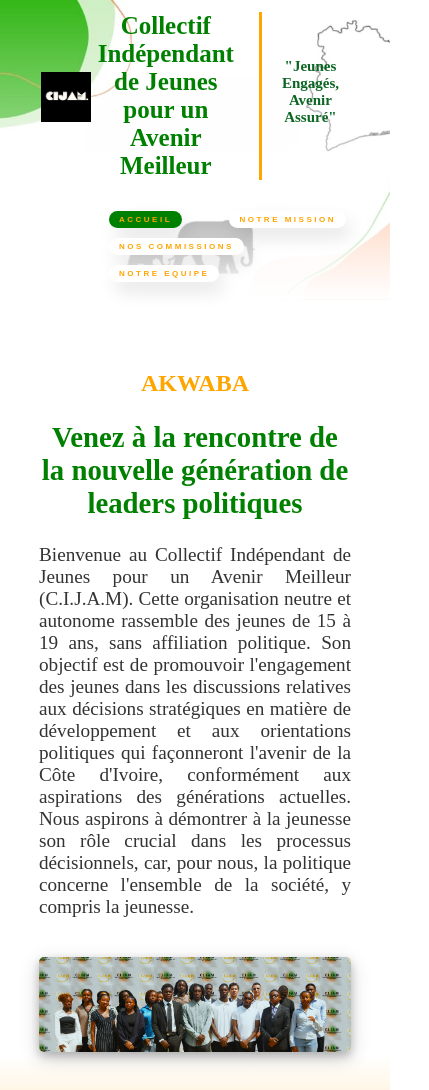
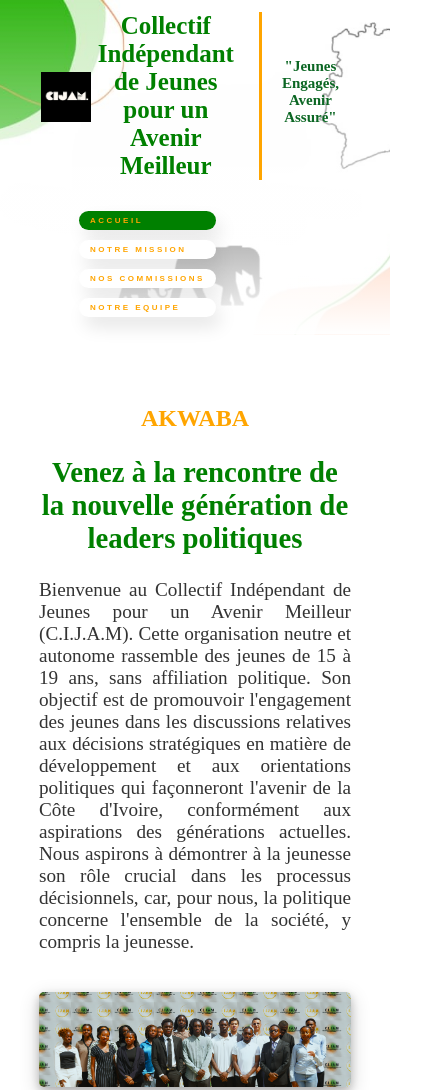
Before and after one commit to CIJAM/CIJAM, a plain HTML site: page index.html in a window 390 px wide. Shown: the top 1090 px of the page, 429 px wide, since content can reach past the window. Drawn offline with Linux system fonts and the light colour scheme.

Commit message:
Add files via upload

```diff
--- a/style.css
+++ b/style.css
@@ -11,12 +11,12 @@ body {
 }
 
 .container {
-    width: 100%;
+    width: 80%;
     margin: auto;
     padding: 3% 0;
     display: flex;
     flex-wrap: wrap;
-    justify-content: space-between; /* Ensure containers are evenly spaced */
+    justify-content: space-between;
 }
 
 /* Header styles */
@@ -25,111 +25,67 @@ body {
     padding: 0.5% 0;
     background-image: linear-gradient(to bottom, rgba(255,255,255,0), rgba(255,255,255,1)), url(homespace_home.png);
     background-size: cover;
-    position: relative; /* Ensure positioning context for pseudo-element */
-    transition: background-image 1s ease; /* Slow transition */
+    position: relative;
+    transition: background-image 1s ease;
 }
 
-.header {
-    display: flex;
-}
-
+.header,
 .logo {
     display: flex;
     align-items: center;
 }
 
 .image {
-    height: 75px;
+    height: 150px;
     margin: 5px;
+}
+
+.logotext,
+.brand {
+    font-family: "Termina";
 }
 
 .logotext {
     font-size: 40px;
     color: #008000;
     margin: 40px;
-    text align: left;
-    font-family: "Termina";
+    margin-left: 5px;
     border-right: #FFA500 solid 3px;
-    padding-right: 125px; /* Add padding to separate from image */
+    padding-right: 100px;
 }
 
 .brand {
     font-size: 25px;
     color: #0B6623;
-    font-family: "Robotop";
-    margin-right: 90px; /* Space out from the logo */
-    padding-left: 125px; /* Add padding to separate from image */
+    margin-right: 90px;
+    padding-left: 100px;
 }
 
 /* Navigation menu styles */
 .menu {
     display: flex;
-    justify-content: flex-end; /* Align items to the right */
+    justify-content: flex-end;
 }
 
-.menu button {
-    margin-left: 30px; /* Adjust margin as needed */
+.menu li {
+    margin-left: 30px;
 }
 
 .menu ul {
-    margin-left: 50px; /* Adjust margin as needed */
+    margin-left: 50px;
 }
 
 .menu a {
     color: #FFA500;
     text-decoration: none;
-    padding: 8px 12px; /* Increase padding for better clickability */
+    padding: 8px 12px;
     display: flex;
-    align-items: right; /* Center items vertically */
+    align-items: center;
     font-weight: bold;
 }
 
 .menu a:hover {
-    color: #FFFFFF; /* Change text color to white on hover */
-}
-
-
-
-.container {
-    width: 80%;
-    margin: auto;
-    padding: 2% 0;
-}
-
-.header {
-    display: flex;
-    align-items: center;
-}
-
-.logo {
-    display: flex;
-    align-items: center;
-}
-
-.image {
-    height: 75px;
-    margin: 5px;
-}
-
-.logo-text {
-    font-size: 35px;
-    color: #008000;
-    margin: 40px;
-    font-family: "Termina";
-    border-right: #FFA500 solid 3px;
-    padding-right: 50px;
-}
-
-.brand {
-    font-size: 25px;
-    color: #0B6623;
-    font-family: "Robotop";
-    margin-right: 50px;
-}
-
-.menu {
-    display: flex;
-    justify-content: flex-end;
+    color: #FFFFFF;
 }
 
 h1 {
@@ -138,6 +94,12 @@ h1 {
     font-family: Termina;
     font-size: 2.2em;
 }
+
+
+
+
+
+
 
 .text-and-image-container {
     display: flex;
@@ -304,7 +266,6 @@ h1 {
 
 
 
-
 @media only screen and (max-width: 600px) {
     .container {
         padding: 0;
@@ -353,7 +314,7 @@ h1 {
         display: flex;
         justify-content: space-between; /* Align items to left and right */
         flex-wrap: wrap; /* Allow items to wrap to the next line */
-        flex-direction: row;
+        flex-direction: column;
     }
 
     .menu ul {
@@ -361,7 +322,7 @@ h1 {
     }
 
     .menu a {
-        padding: 0px 0px; /* Smaller padding */
+        padding: 1px 1px; /* Smaller padding */
         font-size: 8px; /* Bigger font size */
         font-weight: bold;
     }
@@ -394,7 +355,6 @@ h1 {
         background-color: rgba(0,0,0,0.9); /* Black w/ opacity */
     }
 }
-
 
 
 
```
